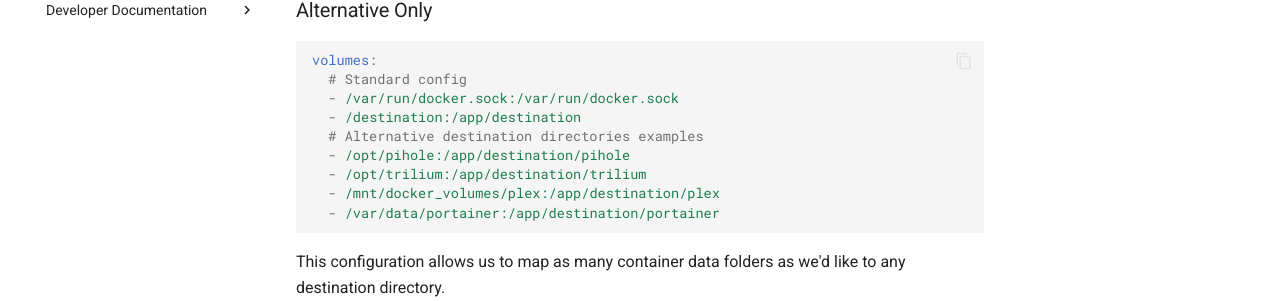
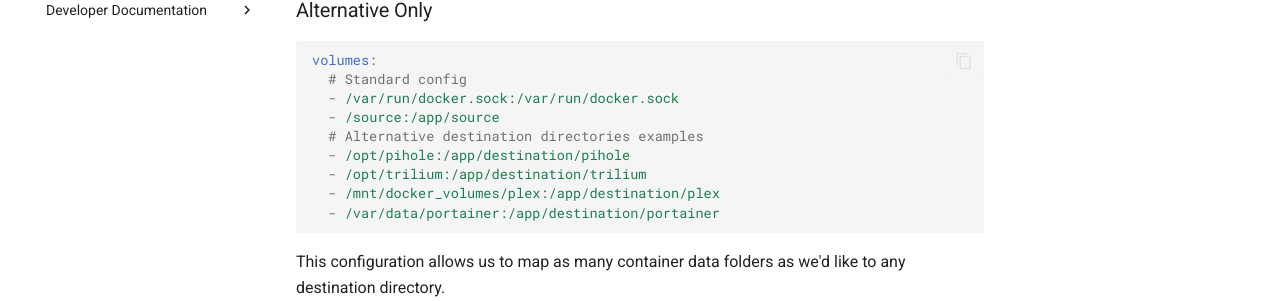
Before and after one commit to Minituff/nautical-backup, an MkDocs documentation site: the page built from docs/advanced.md, in a window 1280 px wide and 900 px high, scrolled down 1955 px. Shown: the part 287-588 px from the top of the window. Built offline with MkDocs 1.6.1 and Material for MkDocs 9.7.7, drawn with Linux system fonts in a browser that asks for light colours; comment, search, counter and statistics services are not loaded.

Commit message:
Update advanced.md (#32)

```diff
--- a/docs/advanced.md
+++ b/docs/advanced.md
@@ -94,7 +94,7 @@ We added 2 additional destination volumes: `pihole` and `plex`. The end result w
 volumes:
   # Standard config
   - /var/run/docker.sock:/var/run/docker.sock
-  - /destination:/app/destination
+  - /source:/app/source
   # Alternative destination directories examples
   - /opt/pihole:/app/destination/pihole
   - /opt/trilium:/app/destination/trilium
```
